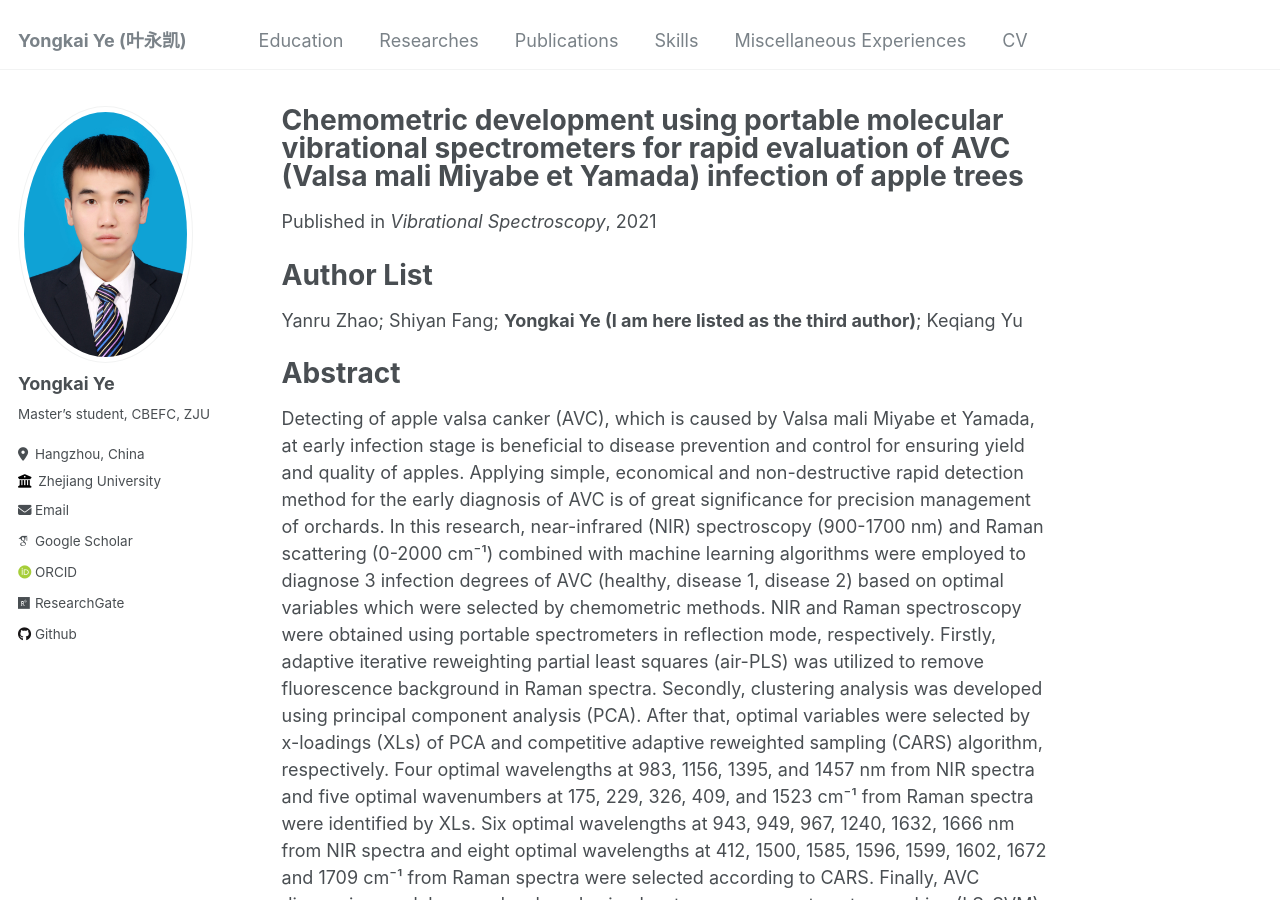
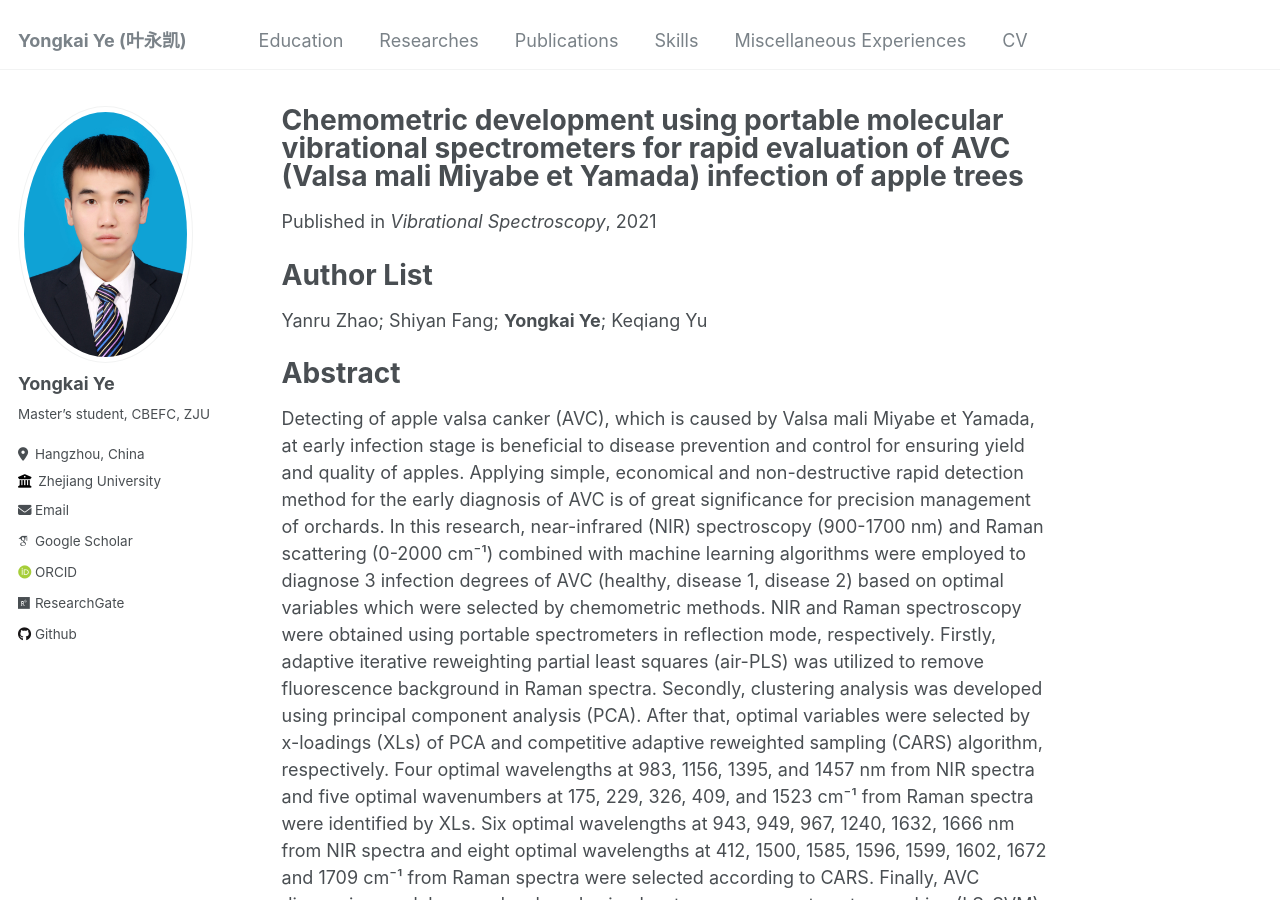
Before and after one commit to Yongkai-Ye/Yongkai-Ye.github.io, a Jekyll site: the page built from _publications/2021-February-nwafu-paper-1.md, in a window 1280 px wide and 900 px high. Built offline with Jekyll 4.4.1, drawn with Linux system fonts in a browser that asks for light colours; some web fonts are replaced.

Commit message:
Update 2021-February-nwafu-paper-1.md

```diff
--- a/_publications/2021-February-nwafu-paper-1.md
+++ b/_publications/2021-February-nwafu-paper-1.md
@@ -11,7 +11,7 @@ citation: 'Yanru Zhao, Shiyan Fang, Yongkai Ye, Keqiang Yu, (2021). Chemometric
 
 Author List
 ======
-Yanru Zhao; Shiyan Fang; **Yongkai Ye (I am here listed as the third author)**; Keqiang Yu
+Yanru Zhao; Shiyan Fang; **Yongkai Ye**; Keqiang Yu
 
 Abstract
 ======
```
